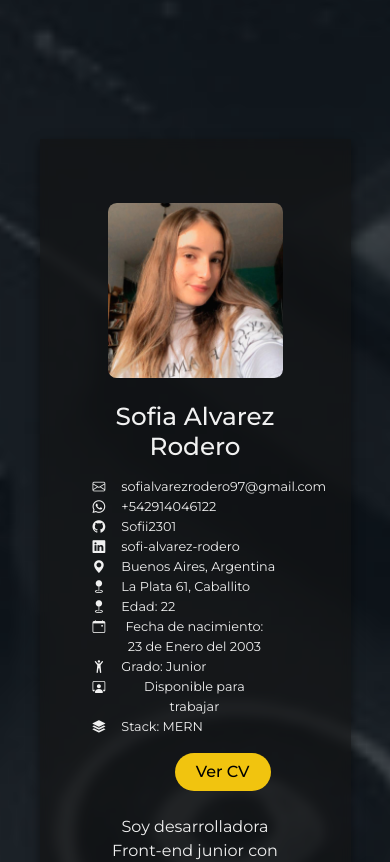
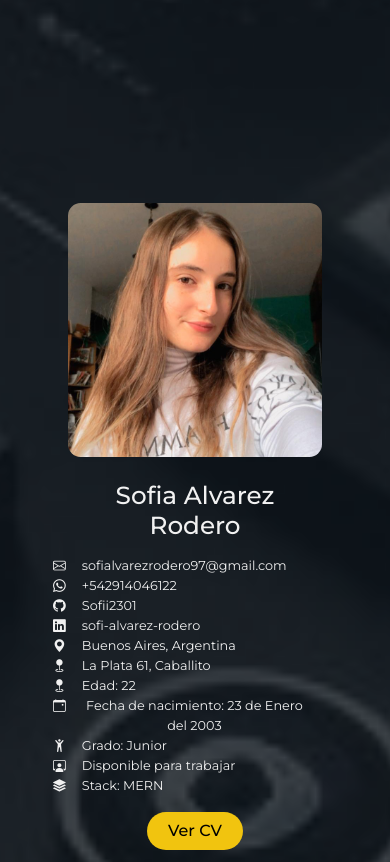
Before and after one commit to Sofii2301/my-portfolio-frontend, a React (Vite) app: page / in a window 390 px wide. Shown: the part 660-1522 px from the top of the page. Built offline with nearby package versions, Linux system fonts and the light colour scheme.

Commit message:
General fixes

```diff
--- a/src/App.css
+++ b/src/App.css
@@ -10,11 +10,6 @@
   margin-left: 0 !important;
 }
 
-.page-content {
-  padding-inline: 5%;
-  padding-top: 100px;
-}
-
 p {
   margin-bottom: 0 !important;
 }
--- a/src/App.jsx
+++ b/src/App.jsx
@@ -11,6 +11,8 @@ import Projects from "./pages/Projects";
 import Contact from "./pages/Contact";
 import Services from "./pages/Services";
 
+import ScrollToTop from "./components/atoms/ScrollToTop/ScrollToTop";
+
 import './App.css'
 
 export default function App() {
@@ -18,6 +20,7 @@ export default function App() {
     <LanguageProvider>
       <SnackbarProvider>
         <Router>
+          <ScrollToTop />
           <MainLayout>
             <Routes>
               <Route path="/" element={<Home />} />
--- a/src/components/atoms/Card/cardStyle.css
+++ b/src/components/atoms/Card/cardStyle.css
@@ -37,6 +37,11 @@
     height: 100%;
 }
 
+.card-projects:hover {
+    transform: translateY(-15px);
+    cursor: pointer;
+}
+
 .card-services{
     padding: 1.5rem;
     display: flex;
@@ -53,7 +58,6 @@
     transform: translateY(-15px);
     background-color: #f1c40f;
     color: #010101;
-    cursor: pointer;
 }
 
 .card-services .card-icon {
--- /dev/null
+++ b/src/components/atoms/ScrollToTop/ScrollToTop.jsx
@@ -0,0 +1,13 @@
+import { useEffect } from "react";
+import { useLocation } from "react-router-dom";
+
+export default function ScrollToTop() {
+  const { pathname } = useLocation();
+
+  useEffect(() => {
+    // Hacer scroll al principio cada vez que cambia la ruta
+    window.scrollTo({ top: 0, left: 0, behavior: "smooth" });
+  }, [pathname]);
+
+  return null;
+}
--- a/src/components/atoms/SectionHeader/sectionHeader.css
+++ b/src/components/atoms/SectionHeader/sectionHeader.css
@@ -31,3 +31,10 @@
       transform: translateX(0);
     }
 }
+
+@media (max-width: 576px) {
+    .section-title {
+        font-size: 25px;
+        margin-left: 10px;
+    }
+}
--- a/src/components/molecules/SectionPreview/SectionPreview.jsx
+++ b/src/components/molecules/SectionPreview/SectionPreview.jsx
@@ -9,7 +9,6 @@ export default function SectionPreview({ title, children, to, seeMore = true })
     const { translations } = useLanguage();
     return (
         <div className="section-preview">
-            <Card>
             <h2>{title}</h2>
             <div className="section-preview-content">{children}</div>
             {seeMore &&
@@ -19,7 +18,6 @@ export default function SectionPreview({ title, children, to, seeMore = true })
                     </Link>
                 </Button>
             }
-            </Card>
         </div>
     );
 }
--- a/src/components/molecules/SectionPreview/sectionPreview.css
+++ b/src/components/molecules/SectionPreview/sectionPreview.css
@@ -1,6 +1,6 @@
 /* sectionPreview.css */
 .section-preview {
-  padding: 0px 20px;
+  padding: 20px;
   text-align: center;
   border-radius: 10px;
 }
--- a/src/components/organisms/AboutMe/aboutMe.css
+++ b/src/components/organisms/AboutMe/aboutMe.css
@@ -44,3 +44,9 @@
         margin-top: 1.5rem !important;
     }
 }
+
+@media (max-width: 576px) {
+    .container-download-btn {
+        justify-content: center;
+    }
+}
--- a/src/layouts/mainLayout.css
+++ b/src/layouts/mainLayout.css
@@ -32,6 +32,13 @@
     position: relative;
     flex-grow: 1;
     overflow-y: auto;
-    padding-top: 80px;
+    padding-inline: 5%;
+    padding-top: 100px;
     padding-bottom: 20px;
 }
+
+@media (max-width: 576px) {
+    .page-content{
+        padding-inline: 0;
+    }
+}
```
Lines whose indentation alone changed are shown as unchanged.
